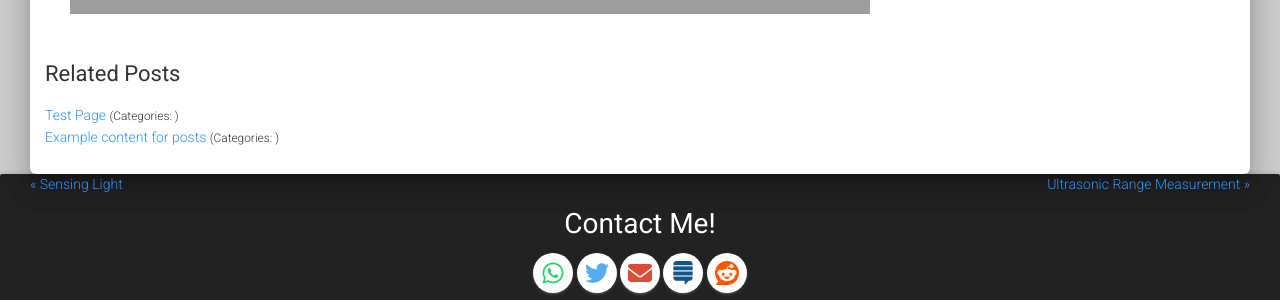
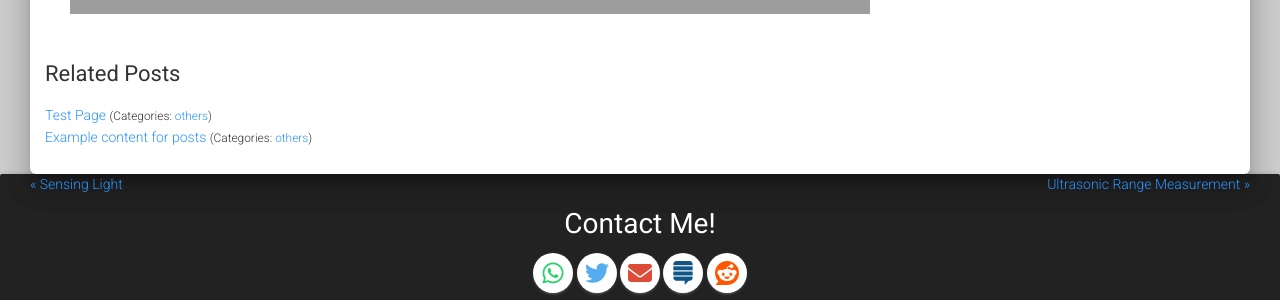
Before and after one commit to tip4programs/imbue, a Jekyll site: the page built from _posts/2017-06-12--embedd-videos-and-images.md, in a window 1280 px wide and 900 px high, scrolled down 2136 px. Shown: the part 475-775 px from the top of the window. Built offline with Jekyll 4.4.1, drawn with Linux system fonts in a browser that asks for light colours; nearby versions of some CDN libraries; comment, search, counter and statistics services are not loaded; grey boxes are pictures that could not be loaded.

```diff
--- a/_layouts/post.html
+++ b/_layouts/post.html
@@ -26,7 +26,7 @@
                 <li class="relatedPost">
                     <a href="{{ post.url |prepend:site.baseurl }}">{{ post.title }}</a>
                     {% if post.categories %}
-                        <small>(Categories: {% for category in post.categories %}<a href="{{ site.baseurl }}/category/{{ category }}">{{ category.title }}</a>{% if forloop.last == false %}, {% endif %}{% endfor %})</small>
+                        <small>(Categories: {% for category in post.categories %}<a href="{{ site.baseurl }}/category/{{ category }}">{{ category }}</a>{% if forloop.last == false %}, {% endif %}{% endfor %})</small>
                     {% endif %}
                 </li>
                 {% capture hasSimilar %}{{ hasSimilar }}*{% endcapture %}
```
